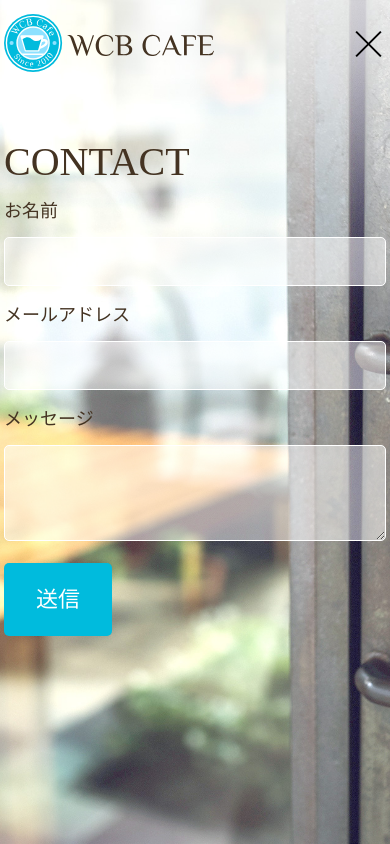
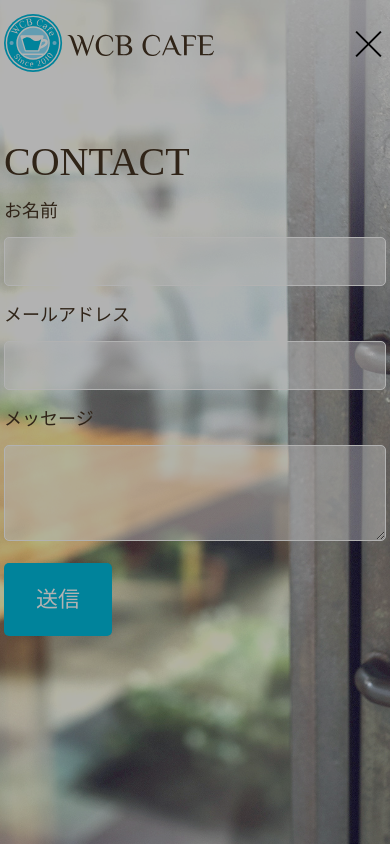
Before and after one commit to kira-0521/WCBCafe_with_JS, a plain HTML site: page contact.htm in a window 390 px wide. Both pictures are taken after a click on the button 368 px from the left and 44 px from the top of the page. Shown: the top 844 px of the page. Drawn offline with nearby package versions, Linux system fonts and the light colour scheme; some packages are replaced by stand-ins of ours; files that its build step writes are made by us from their sources.

Commit message:
add html

```diff
--- a/contact.htm
+++ b/contact.htm
@@ -15,6 +15,9 @@
 <body>
     <div id="global-home">
         <div id="contact" class="big-bg">
+
+            <div class="mobile-menu__cover"></div>
+
             <header class="page-header wrapper">
                 <h1><a href="index.html"><img class="logo" src="images/logo.svg" alt="WCBカフェ ホーム"></a></h1>
 
```
